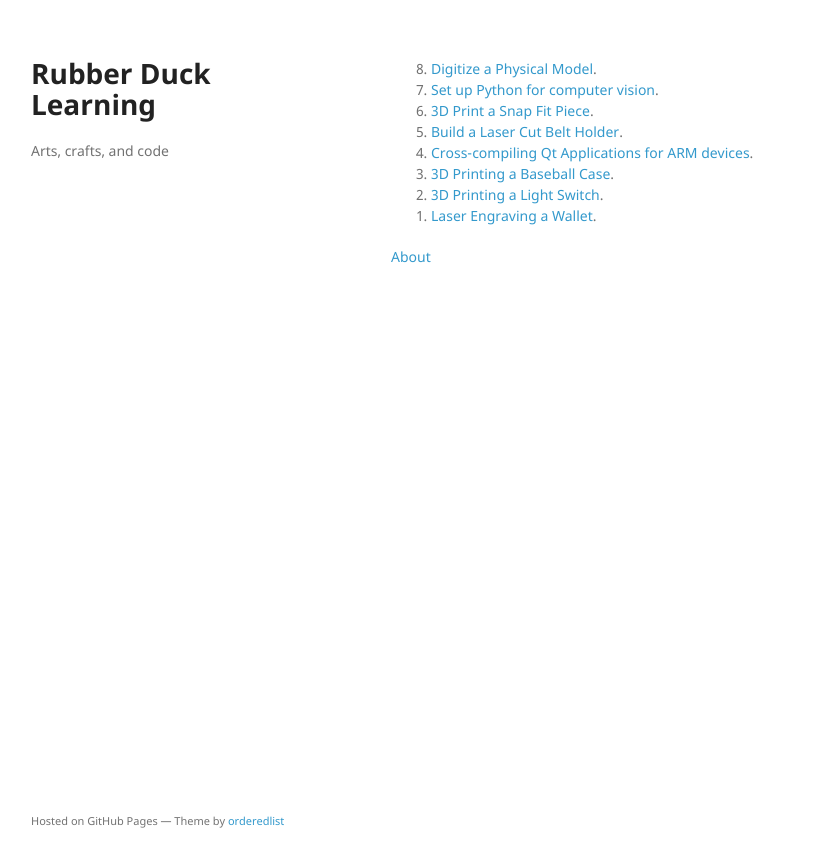
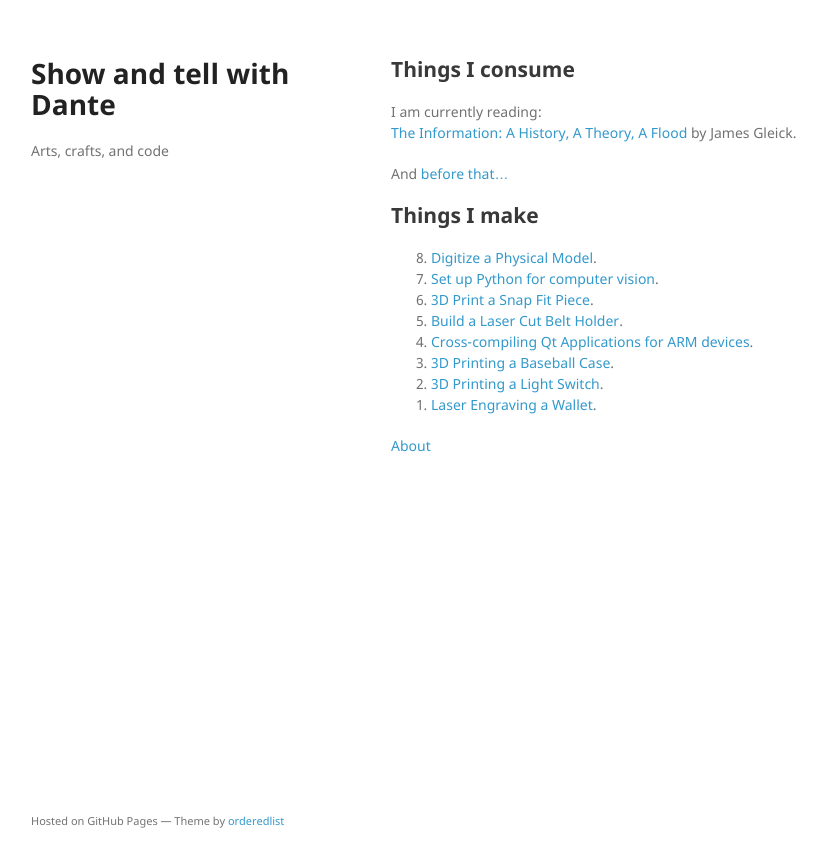
Before and after one commit to dasanchez/dasanchez.github.io, a Jekyll site: the page built from index.md, in a window 1280 px wide. Shown: the top 867 px of the page, without its empty margins (179-1005 px from the left). Built offline with Jekyll 4.4.1, drawn with Linux system fonts in a browser that asks for light colours; our own code applies the rules of GitHub Pages for plain Markdown files.

Commit message:
Books section

```diff
--- a/_config.yml
+++ b/_config.yml
@@ -1,4 +1,4 @@
-title: Rubber Duck Learning
+title: Show and tell with Dante
 description: Arts, crafts, and code
 #show_downloads: true
 google_analytics:
--- a/index.md
+++ b/index.md
@@ -1,6 +1,14 @@
 ---
 layout: default
 ---
+
+## Things I consume
+I am currently reading:
+[The Information: A History, A Theory, A Flood](https://en.wikipedia.org/wiki/The_Information:_A_History,_a_Theory,_a_Flood) by James Gleick.
+
+And [before that...](/books)
+
+## Things I make
 
 8. [Digitize a Physical Model](/posts/08_Digitize_Model).
 7. [Set up Python for computer vision](/posts/07_OpenCV).
```
Also changed, not shown: about.md (+1 -4 lines), books.md (added, +14 -0 lines).
